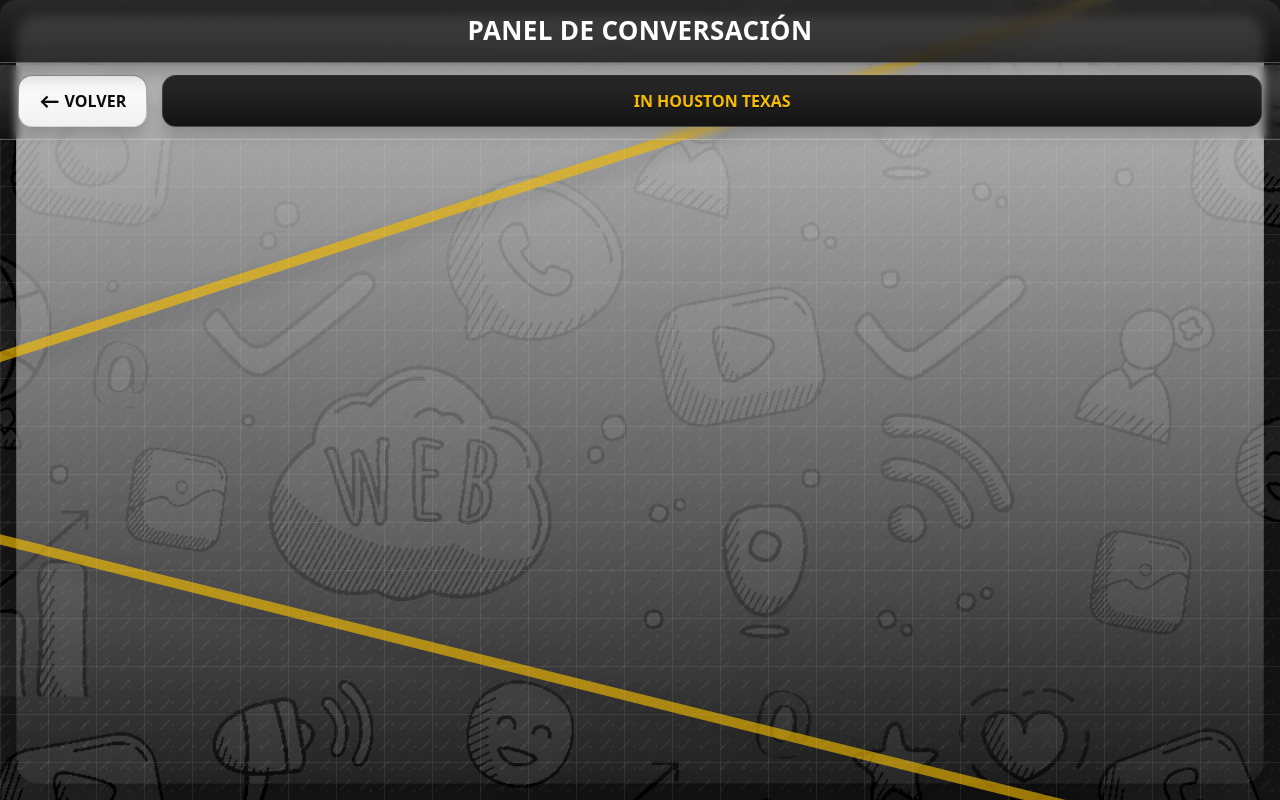
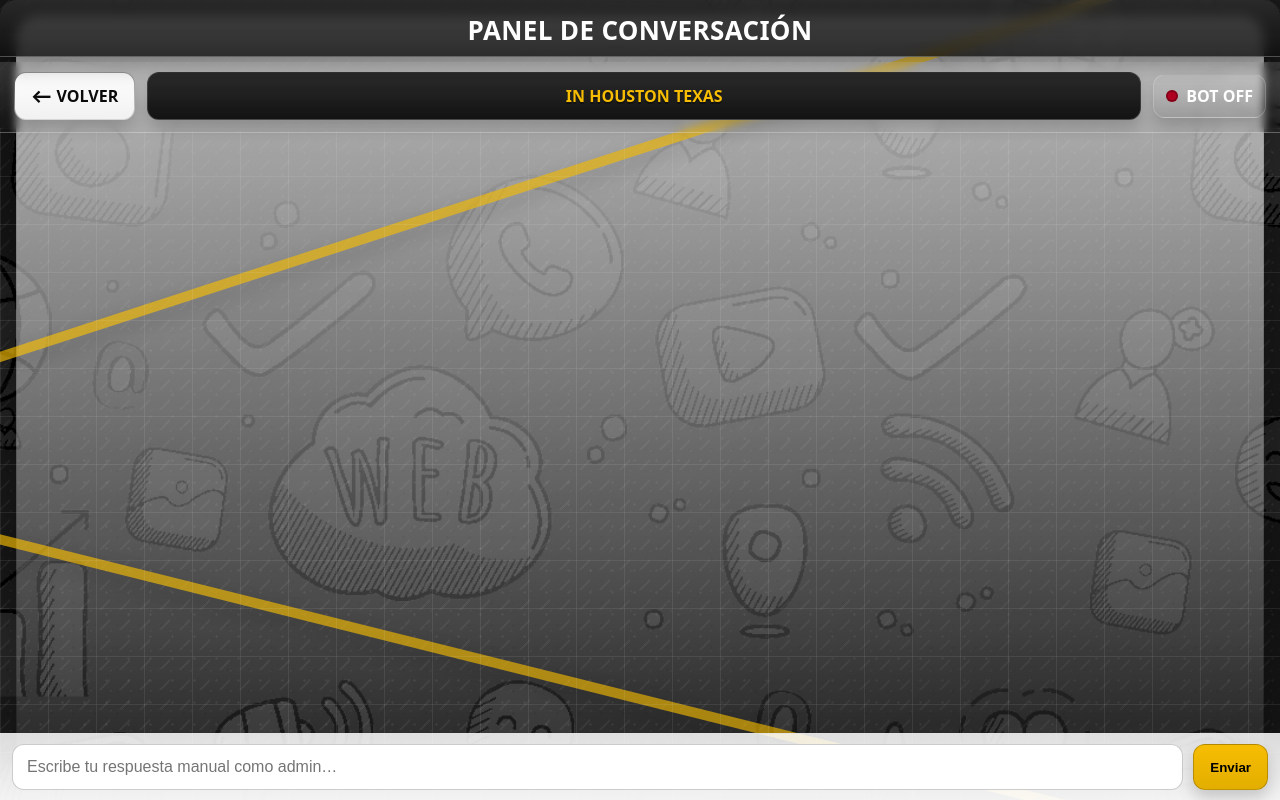
Before and after one commit to Sundingalue/multi-bot-inteligente-v1, a Flask app: template templates/chat_bot.html in a window 1280 px wide. Run offline with Flask 3, Linux system fonts and the light colour scheme; the template is opened without the code that fills it, so the values that code supplies are empty.

```diff
--- a/templates/chat_bot.html
+++ b/templates/chat_bot.html
@@ -7,43 +7,25 @@
   <meta name="theme-color" content="#F7BD02" />
   <style>
     :root{
-      --brand:#F7BD02;        /* Amarillo IN */
-      --brand-2:#E3AE00;      /* Amarillo más oscuro */
-      --ink:#0B0B0B;          /* Negro profundo */
-      --paper:#FFFFFF;        /* Blanco */
-      --radius:16px;
-      --radius-lg:22px;
+      --brand:#F7BD02; --brand-2:#E3AE00;
+      --ink:#0B0B0B; --paper:#FFFFFF;
+      --radius:16px; --radius-lg:22px;
       --shadow-xl: 0 30px 60px rgba(0,0,0,.35);
       --shadow-md: 0 16px 28px rgba(0,0,0,.22);
       --shadow-sm: 0 8px 16px rgba(0,0,0,.18);
       --line: rgba(255,255,255,.14);
+      --danger:#b00020; --success:#1a7f37;
     }
-
     *{ box-sizing:border-box; }
     html,body{
       margin:0; padding:0; height:100%;
       font-family: system-ui, -apple-system, "Segoe UI", Roboto, Inter, Arial, sans-serif;
       -webkit-font-smoothing: antialiased;
-      color: var(--ink);
-      background: #0e0e0e;
+      color: var(--ink); background: #0e0e0e;
     }
-
-    /* ===== LAYERS ===== */
-    .app{
-      min-height:100vh;
-      display:flex;
-      flex-direction:column;
-      position: relative;
-      isolation: isolate; /* stacking context */
-    }
-
-    /* Capa 1: Fondo FIJO con textura */
+    .app{ min-height:100vh; display:flex; flex-direction:column; position: relative; isolation: isolate; }
     .app::before{
-      content:"";
-      position: fixed; /* no se mueve */
-      inset: 0;
-      z-index: -3;
-      pointer-events:none;
+      content:""; position: fixed; inset: 0; z-index: -3; pointer-events:none;
       background:
         radial-gradient(1200px 800px at 16% 20%, rgba(0,0,0,.26), transparent 60%),
         radial-gradient(1200px 800px at 84% 80%, rgba(0,0,0,.26), transparent 60%),
@@ -55,188 +37,123 @@
       background-position: center top, center top, center, center, center, center top;
       background-repeat: no-repeat, no-repeat, repeat, repeat, repeat, no-repeat;
     }
-
-    /* Capa 2: Marco “card” con borde suave y sombra */
     .app::after{
-      content:"";
-      position: fixed;
-      inset: clamp(8px, 2vw, 16px);
-      border-radius: var(--radius-lg);
-      z-index: -2;
-      pointer-events:none;
+      content:""; position: fixed; inset: clamp(8px, 2vw, 16px);
+      border-radius: var(--radius-lg); z-index: -2; pointer-events:none;
       background:
         linear-gradient(180deg, rgba(255,255,255,.18), rgba(255,255,255,.04)) padding-box,
         linear-gradient(180deg, rgba(255,255,255,.65), rgba(255,255,255,0)) border-box;
-      border: 1px solid transparent;
-      box-shadow: var(--shadow-xl);
+      border: 1px solid transparent; box-shadow: var(--shadow-xl);
     }
-
-    /* Capa 3: Cintas diagonales de marca */
-    .brand-ribbon{
-      position: fixed; inset: 0; z-index: -1; pointer-events: none;
-    }
-    .brand-ribbon::before,
-    .brand-ribbon::after{
-      content:"";
-      position: absolute; left: -10%; right: -10%; height: 10px;
+    .brand-ribbon{ position: fixed; inset: 0; z-index: -1; pointer-events: none; }
+    .brand-ribbon::before,.brand-ribbon::after{
+      content:""; position: absolute; left: -10%; right: -10%; height: 10px;
       background: linear-gradient(90deg, var(--brand), var(--brand-2));
-      filter: drop-shadow(0 8px 10px rgba(0,0,0,.25));
-      opacity:.65;
+      filter: drop-shadow(0 8px 10px rgba(0,0,0,.25)); opacity:.65;
     }
     .brand-ribbon::before{ top: 18%; transform: rotate(-18deg); }
     .brand-ribbon::after { bottom: 12%; transform: rotate(14deg); }
 
-    /* ===== TOP BAR ===== */
     .topbar{
-      position:sticky; top:0; z-index:5;
-      background:
-        linear-gradient(180deg, rgba(255,255,255,.12), rgba(255,255,255,.02)),
-        rgba(10,10,10,.82);
+      position:sticky; top:0; z-index:7;
+      background: linear-gradient(180deg, rgba(255,255,255,.12), rgba(255,255,255,.02)), rgba(10,10,10,.82);
       backdrop-filter: blur(6px);
-      color:#fff;
-      padding: calc(env(safe-area-inset-top) + 12px) 16px 14px;
-      text-align:center;
-      font-weight: 900; letter-spacing:.35px; font-size: 26px; text-transform: uppercase;
-      border-bottom: 1px solid rgba(255,255,255,.18);
-      box-shadow: 0 8px 24px rgba(0,0,0,.35);
-      border-radius: var(--radius) var(--radius) 0 0;
+      color:#fff; padding: calc(env(safe-area-inset-top) + 12px) 16px 8px;
+      text-align:center; font-weight: 900; letter-spacing:.35px; font-size: 26px; text-transform: uppercase;
+      border-bottom: 1px solid rgba(255,255,255,.18); box-shadow: 0 8px 24px rgba(0,0,0,.35); border-radius: var(--radius) var(--radius) 0 0;
     }
-
-    /* ===== ACTIONS ===== */
     .actions{
-      position:sticky;
-      top: calc(env(safe-area-inset-top) + 65px);
-      z-index:4;
-      display:flex; align-items:center; justify-content:space-between; gap:15px;
-      padding: 10px 18px 12px;
+      position:sticky; top: calc(env(safe-area-inset-top) + 62px); z-index:6;
+      display:flex; align-items:center; justify-content:space-between; gap:12px;
+      padding: 10px 14px 12px;
       background: linear-gradient(180deg, rgba(255,255,255,.16), rgba(255,255,255,0));
       border-bottom: 1px solid rgba(255,255,255,.16);
       backdrop-filter: blur(4px);
     }
-
     .btn-back{
-      display:inline-flex; align-items:center; gap:12px;
-      background:
-        linear-gradient(180deg, #fff, #f1f1f1) padding-box,
-        linear-gradient(180deg, rgba(0,0,0,.2), rgba(255,255,255,.5)) border-box;
-      color: var(--ink);
-      padding: 14px 20px;
-      border-radius: 14px;
-      border: 1px solid transparent;
-      font-weight: 900;
-      text-decoration:none;
-      box-shadow: var(--shadow-sm);
-      transition: transform .06s ease, box-shadow .2s ease, filter .2s ease;
+      display:inline-flex; align-items:center; gap:10px;
+      background: linear-gradient(180deg, #fff, #f1f1f1) padding-box, linear-gradient(180deg, rgba(0,0,0,.2), rgba(255,255,255,.5)) border-box;
+      color: var(--ink); padding: 12px 16px; border-radius: 12px; border: 1px solid transparent; font-weight: 900; text-decoration:none; box-shadow: var(--shadow-sm);
+      transition: transform .06s ease, box-shadow .2s ease;
     }
     .btn-back:active{ transform: translateY(1px); box-shadow: 0 10px 18px rgba(0,0,0,.20); }
-
     .chip-bot{
-      display:flex; align-items:center; justify-content:center;
-      flex:1;
-      background:
-        linear-gradient(180deg, rgba(255,255,255,.12), rgba(255,255,255,.02)),
-        #0e0e0e;
-      color: var(--brand);
-      padding: 14px 20px;
-      border-radius: 14px;
-      font-weight: 900;
-      text-transform: uppercase;
-      box-shadow: var(--shadow-sm);
-      min-width: 42%;
-      border: 1px solid rgba(255,255,255,.14);
-      text-shadow: 0 2px 0 rgba(0,0,0,.35);
+      display:flex; align-items:center; justify-content:center; flex:1;
+      background: linear-gradient(180deg, rgba(255,255,255,.12), rgba(255,255,255,.02)), #0e0e0e;
+      color: var(--brand); padding: 12px 16px; border-radius: 12px; font-weight: 900; text-transform: uppercase; box-shadow: var(--shadow-sm);
+      min-width: 42%; border: 1px solid rgba(255,255,255,.14); text-shadow: 0 2px 0 rgba(0,0,0,.35);
     }
 
-    /* ===== CHAT (único contenedor con scroll) ===== */
-    .chat{
-      flex:1 1 auto;
-      position: relative;
-      z-index: 1;
-      overflow-y: auto;
-      -webkit-overflow-scrolling: touch;
-      padding: 22px 18px calc(env(safe-area-inset-bottom) + 22px);
+    /* ===== Toggle & mini-toolbar ===== */
+    .toolbar{ display:flex; align-items:center; gap:10px; }
+    .toggle{
+      display:inline-flex; align-items:center; gap:8px; cursor:pointer; user-select:none;
+      padding:10px 12px; border-radius:12px; border:1px solid rgba(255,255,255,.2);
+      background: linear-gradient(180deg, rgba(255,255,255,.08), rgba(0,0,0,.1));
+      color:#fff; font-weight:800; box-shadow: var(--shadow-sm);
     }
+    .dot{
+      width:12px; height:12px; border-radius:999px; background: #aaa; box-shadow: 0 0 0 2px rgba(0,0,0,.25) inset;
+    }
+    .toggle.on .dot{ background: var(--success); }
+    .toggle.off .dot{ background: var(--danger); }
+    .mini-info{ color:#ddd; font-size:12.5px; }
 
-    .chat::before{
-      content:"";
-      position:absolute; inset:0;
-      z-index:0; pointer-events:none;
+    /* ===== Chat ===== */
+    .chat{ flex:1 1 auto; position: relative; z-index: 1; overflow-y: auto; -webkit-overflow-scrolling: touch; padding: 22px 18px 100px; }
+    .chat::before{ content:""; position:absolute; inset:0; z-index:0; pointer-events:none;
       background:
         linear-gradient(180deg, var(--line) 1px, transparent 1px) 0 0/100% 48px,
         linear-gradient(90deg, var(--line) 1px, transparent 1px) 0 0/48px 100%;
-      mix-blend-mode: overlay;
-      opacity:.55;
+      mix-blend-mode: overlay; opacity:.55;
     }
+    .stack{ position: relative; z-index:1; display:flex; flex-direction:column; gap:24px; padding: 6px; }
+    .bubble{
+      max-width: 92%; padding: 14px 16px; border-radius: 14px; font-size: 16px; line-height: 1.55; box-shadow: var(--shadow-md);
+      position: relative; border: 1px solid rgba(0,0,0,.08); word-break: break-word; white-space: pre-wrap;
+    }
+    .bot{ align-self: flex-start; color: #fefefe; background: linear-gradient(180deg, rgba(255,255,255,.06), rgba(0,0,0,.06)), #111315;
+      border: 1px solid rgba(255,255,255,.14); box-shadow: 0 0 0 1px rgba(247,189,2,.28) inset, var(--shadow-md); }
+    .user{ align-self: flex-end; background: linear-gradient(180deg, #fff, #f7f7f7); color: #151515; border: 1px solid rgba(0,0,0,.08);
+      box-shadow: 0 1px 0 rgba(255,255,255,.8) inset, var(--shadow-md); }
+    .admin{ align-self: flex-end; background: linear-gradient(180deg, #eef8f0, #e3f6e8); color: #0a3d1e; border: 1px solid rgba(0,0,0,.08);
+      box-shadow: 0 1px 0 rgba(255,255,255,.8) inset, var(--shadow-md); }
 
-    .stack{
-      position: relative; z-index:1;
-      display:flex; flex-direction:column; gap:24px;
-      padding: 6px;
+    /* ===== Composer (barra inferior fija) ===== */
+    .composer{
+      position: fixed; left:0; right:0; bottom:0; z-index:8;
+      padding: 10px 12px calc(env(safe-area-inset-bottom) + 10px);
+      background: linear-gradient(180deg, rgba(255,255,255,.85), rgba(255,255,255,.95));
+      border-top: 1px solid rgba(0,0,0,.08);
+      display:flex; gap:10px; align-items:center;
     }
+    .composer input[type="text"]{
+      flex:1; height:46px; border-radius: 12px; border:1px solid rgba(0,0,0,.2);
+      padding: 0 14px; font-size:16px; outline:none;
+    }
+    .btn-send{
+      height:46px; border-radius: 12px; border:1px solid rgba(0,0,0,.22);
+      background: linear-gradient(180deg, var(--brand), var(--brand-2));
+      color:#000; font-weight:900; padding: 0 16px; cursor:pointer; box-shadow: var(--shadow-sm);
+    }
+    .btn-send:disabled{ opacity:.5; cursor:not-allowed; }
 
-    /* ===== BUBBLES ===== */
-    .bubble{
-      max-width: 92%;
-      padding: 18px 20px;
-      border-radius: 18px;
-      font-size: 16.5px;
-      line-height: 1.55;
-      box-shadow: var(--shadow-md);
-      position: relative;
-      border: 1px solid rgba(0,0,0,.08);
-    }
-    .bubble::before{
-      content:"";
-      position:absolute; left: 22px; top: -8px;
-      width: 46px; height: 12px; border-radius: 8px;
-      background: linear-gradient(180deg, rgba(0,0,0,.09), rgba(255,255,255,.18));
-      border: 1px solid rgba(0,0,0,.08);
-      filter: blur(.2px);
-    }
-    .bubble::after{
-      content:"";
-      position:absolute; inset:0;
-      border-radius: 18px;
-      pointer-events:none;
-      background: radial-gradient(600px 220px at 10% 0%, rgba(255,255,255,.22), transparent 65%);
-      mix-blend-mode: screen;
-    }
-
-    .bot{
-      align-self: flex-start;
-      color: #fefefe;
-      background:
-        linear-gradient(180deg, rgba(255,255,255,.06), rgba(0,0,0,.06)),
-        #111315;
-      border: 1px solid rgba(255,255,255,.14);
-      box-shadow:
-        0 0 0 1px rgba(247,189,2,.28) inset,
-        var(--shadow-md);
-    }
-
-    .user{
-      align-self: flex-end;
-      background:
-        linear-gradient(180deg, #fff, #f7f7f7);
-      color: #151515;
-      border: 1px solid rgba(0,0,0,.08);
-      box-shadow:
-        0 1px 0 rgba(255,255,255,.8) inset,
-        var(--shadow-md);
+    /* Toast */
+    .toast{
+      position: fixed; right: 14px; bottom: calc(env(safe-area-inset-bottom) + 70px); z-index:9;
+      padding: 10px 12px; border-radius: 10px; color:#fff; font-weight:800;
+      background: rgba(0,0,0,.8); box-shadow: var(--shadow-sm); display:none;
     }
 
     @media (max-width:480px){
       .topbar{ font-size:22px; }
-      .btn-back, .chip-bot{ padding: 12px 16px; }
-      .bubble{ font-size:15.5px; padding:16px 18px; }
+      .bubble{ font-size:15.5px; padding:12px 14px; }
     }
   </style>
 </head>
 <body>
   <div class="app">
-    <!-- Cintas sutiles de marca -->
     <div class="brand-ribbon" aria-hidden="true"></div>
-
     <div class="topbar">PANEL DE CONVERSACIÓN</div>
 
     {# ==== LABEL DE COMPAÑÍA CON FALLBACKS ==== #}
@@ -254,90 +171,131 @@
     {% endif %}
 
     <div class="actions">
-      <a class="btn-back" href="{{ url_for('panel_exclusivo_bot', bot_nombre=bot) }}" aria-label="Volver al panel del bot">
-        ⟵ VOLVER
-      </a>
+      <a class="btn-back" href="{{ url_for('panel_exclusivo_bot', bot_nombre=bot) }}" aria-label="Volver al panel del bot">⟵ VOLVER</a>
       <div class="chip-bot">{{ company_label }}</div>
+
+      <!-- ✅ Toggle ON/OFF por conversación -->
+      <div class="toolbar">
+        <div id="toggle" class="toggle off" role="button" tabindex="0" aria-pressed="false" title="Activar/Desactivar bot para esta conversación">
+          <span class="dot"></span>
+          <span id="toggleLabel">BOT OFF</span>
+        </div>
+      </div>
     </div>
 
     <!-- ÚNICO contenedor que hace scroll -->
     <main id="chat" class="chat"
           data-bot="{{ bot }}"
-          data-numero="{{ numero }}"
-          data-last-hora="{% if mensajes and mensajes|length>0 %}{{ mensajes[-1].hora }}{% endif %}">
+          data-numero="{{ numero }}">
       <div class="stack" id="stack">
         {% for msg in mensajes %}
-          <div class="bubble {% if msg.tipo == 'user' %}user{% else %}bot{% endif %}">
+          <div class="bubble {% if msg.tipo == 'user' %}user{% elif msg.tipo == 'admin' %}admin{% else %}bot{% endif %}">
             {{ msg.texto }}
           </div>
         {% endfor %}
       </div>
     </main>
+
+    <!-- ✅ Composer para responder manualmente -->
+    <form id="composer" class="composer" autocomplete="off">
+      <input id="inputText" type="text" name="texto" placeholder="Escribe tu respuesta manual como admin…" required />
+      <button id="btnSend" class="btn-send" type="submit">Enviar</button>
+    </form>
+
+    <div id="toast" class="toast" role="status" aria-live="polite">Listo</div>
   </div>
 
   <script>
-    // Polling cada 3s con autoscroll inteligente
     (function(){
       const chatEl  = document.getElementById('chat');
       const stackEl = document.getElementById('stack');
+      const toggleEl = document.getElementById('toggle');
+      const toggleLabel = document.getElementById('toggleLabel');
+      const inputEl = document.getElementById('inputText');
+      const btnSend = document.getElementById('btnSend');
+      const composerEl = document.getElementById('composer');
+      const toastEl = document.getElementById('toast');
+
       if (!chatEl || !stackEl) return;
+
+      const botRaw    = chatEl.getAttribute('data-bot') || '';
+      const numeroRaw = chatEl.getAttribute('data-numero') || '';
+      const bot = encodeURIComponent(botRaw);
+      const numero = encodeURIComponent(numeroRaw);
+
+      const apiPoll = `/api/chat/${bot}/${numero}`;
+      const apiToggle = `/api/conversation_bot`;
+      const apiManual = `/api/send_manual`;
 
       let lastTs = 0;
       let bootstrap = true;
       const NEAR_PX = 200;
       let userNearBottom = true;
+      let botEnabled = true; // por defecto
 
       function atBottom(){
         const distance = (chatEl.scrollHeight - chatEl.clientHeight) - chatEl.scrollTop;
         return distance <= NEAR_PX;
       }
-
       function scrollToBottom(smooth=true){
         const last = stackEl.lastElementChild;
         if (!last) return;
         requestAnimationFrame(() => {
-          try{
-            last.scrollIntoView({ block: 'end', inline: 'nearest', behavior: smooth ? 'smooth' : 'auto' });
-          }catch(_){
-            chatEl.scrollTo({ top: chatEl.scrollHeight, behavior: smooth ? 'smooth' : 'auto' });
-          }
+          try{ last.scrollIntoView({ block: 'end', inline: 'nearest', behavior: smooth ? 'smooth' : 'auto' }); }
+          catch(_){ chatEl.scrollTo({ top: chatEl.scrollHeight, behavior: smooth ? 'smooth' : 'auto' }); }
         });
       }
+      chatEl.addEventListener('scroll', () => { userNearBottom = atBottom(); });
 
-      chatEl.addEventListener('scroll', () => { userNearBottom = atBottom(); });
-      setTimeout(() => { scrollToBottom(false); userNearBottom = true; }, 30);
+      function setToggleState(enabled){
+        botEnabled = !!enabled;
+        toggleEl.classList.toggle('on',  enabled);
+        toggleEl.classList.toggle('off', !enabled);
+        toggleEl.setAttribute('aria-pressed', String(!!enabled));
+        toggleLabel.textContent = enabled ? 'BOT ON' : 'BOT OFF';
+      }
 
-      const bot    = encodeURIComponent(chatEl.getAttribute('data-bot') || '');
-      const numero = encodeURIComponent(chatEl.getAttribute('data-numero') || '');
-      const apiBase = `/api/chat/${bot}/${numero}`;
+      function showToast(text){
+        toastEl.textContent = text || 'Listo';
+        toastEl.style.display = 'block';
+        setTimeout(()=> toastEl.style.display = 'none', 1500);
+      }
 
       function appendMessage(tipo, texto){
         const div = document.createElement('div');
-        div.className = `bubble ${tipo === 'user' ? 'user' : 'bot'}`;
+        div.className = `bubble ${tipo}`;
         div.textContent = texto || '';
         stackEl.appendChild(div);
       }
 
       async function tick(){
         try{
-          const res = await fetch(`${apiBase}?since=${lastTs}`, { credentials: 'same-origin' });
+          const res = await fetch(`${apiPoll}?since=${lastTs}`, { credentials: 'same-origin' });
           if(!res.ok) return;
           const data = await res.json();
 
+          // Estado del toggle desde backend
+          if (typeof data.bot_enabled === 'boolean') {
+            setToggleState(data.bot_enabled);
+          }
+
           if (bootstrap){
+            // Solo sincronizo lastTs la primera vez
             let maxTs = typeof data.last_ts === 'number' ? data.last_ts : 0;
             if (Array.isArray(data.mensajes) && data.mensajes.length){
               maxTs = data.mensajes.reduce((mx, m)=> Math.max(mx, m.ts||0), maxTs);
             }
             if (maxTs > lastTs) lastTs = maxTs;
             bootstrap = false;
+            setTimeout(()=> { scrollToBottom(false); userNearBottom = true; }, 30);
             return;
           }
 
           if (data && Array.isArray(data.mensajes) && data.mensajes.length > 0){
             data.mensajes.sort((a,b)=> (a.ts||0) - (b.ts||0));
             for (const m of data.mensajes){
-              appendMessage(m.tipo === 'user' ? 'user' : 'bot', m.texto);
+              const tipo = (m.tipo === 'user') ? 'user' : (m.tipo === 'admin' ? 'admin' : 'bot');
+              appendMessage(tipo, m.texto);
             }
             if (userNearBottom) scrollToBottom(true);
 
@@ -351,9 +309,71 @@
         }catch(e){ /* silencio */ }
       }
 
+      // Toggle click
+      async function toggleClick(){
+        try{
+          const newVal = !botEnabled;
+          const res = await fetch(apiToggle, {
+            method: 'POST',
+            headers: { 'Content-Type': 'application/json' },
+            credentials: 'same-origin',
+            body: JSON.stringify({ bot: botRaw, numero: numeroRaw, enabled: newVal })
+          });
+          if (!res.ok){
+            const t = await res.text();
+            showToast('Error al cambiar estado');
+            return;
+          }
+          const out = await res.json();
+          if (out && typeof out.enabled === 'boolean'){
+            setToggleState(out.enabled);
+            showToast(out.enabled ? 'Bot activado' : 'Bot desactivado');
+          }
+        }catch(e){
+          showToast('Error de red');
+        }
+      }
+      toggleEl.addEventListener('click', toggleClick);
+      toggleEl.addEventListener('keypress', (ev)=>{ if(ev.key==='Enter' || ev.key===' '){ ev.preventDefault(); toggleClick(); } });
+
+      // Enviar manual
+      composerEl.addEventListener('submit', async (ev)=>{
+        ev.preventDefault();
+        const texto = (inputEl.value || '').trim();
+        if (!texto) return;
+        btnSend.disabled = true;
+        try{
+          const res = await fetch(apiManual, {
+            method: 'POST',
+            headers: { 'Content-Type': 'application/json' },
+            credentials: 'same-origin',
+            body: JSON.stringify({ bot: botRaw, numero: numeroRaw, texto })
+          });
+          if (!res.ok){
+            showToast('Error al enviar');
+            btnSend.disabled = false;
+            return;
+          }
+          const out = await res.json();
+          if (out && out.ok){
+            appendMessage('admin', texto);
+            inputEl.value = '';
+            scrollToBottom(true);
+            showToast('Enviado');
+          }else{
+            showToast('Fallo al enviar');
+          }
+        }catch(_){
+          showToast('Error de red');
+        }finally{
+          btnSend.disabled = false;
+        }
+      });
+
+      // Bootstrap
+      setTimeout(()=> { scrollToBottom(false); userNearBottom = true; }, 30);
       tick();
       setInterval(tick, 3000);
-
       document.addEventListener('visibilitychange', () => {
         if (!document.hidden && userNearBottom) setTimeout(() => scrollToBottom(false), 40);
       });
```
